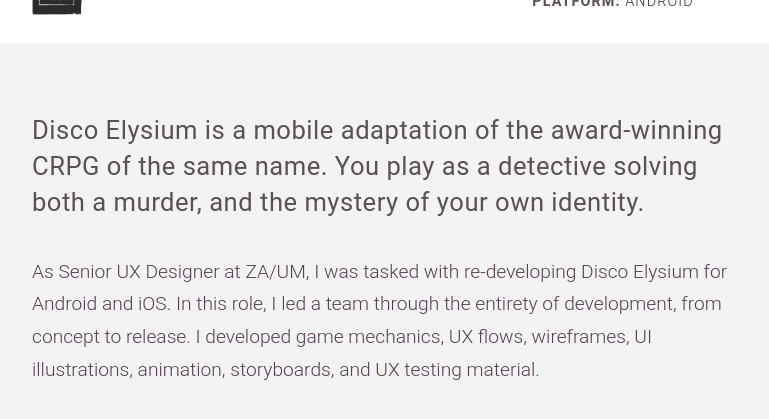
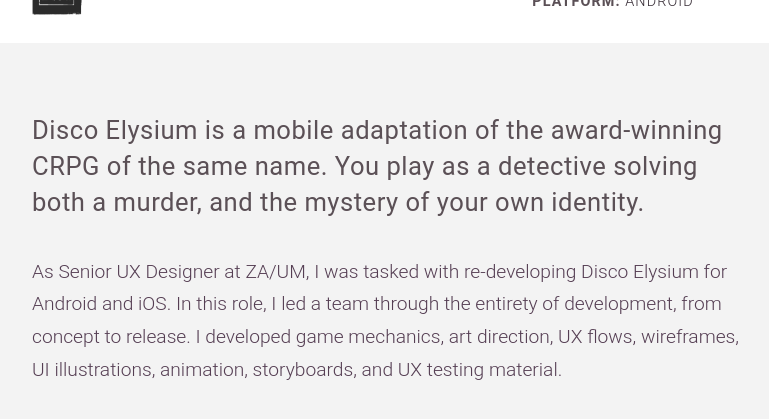
Before and after one commit to BaronBlackmore/SunlightAfterDark, a Jekyll site: the page built from portfolio/disco-elysium-mobile.html, in a window 1280 px wide and 900 px high, scrolled down 1058 px, cut to the strip 0-490 px from the top of the window. Shown: the top 419 px of the strip, without its empty margins (248-1017 px from the left). Built offline with Jekyll 4.4.1, drawn with Linux system fonts in a browser that asks for light colours.

```diff
--- a/portfolio/disco-elysium-mobile.html
+++ b/portfolio/disco-elysium-mobile.html
@@ -48,7 +48,7 @@
 				Disco Elysium is a mobile adaptation of the award-winning CRPG of the same name. You play as a detective solving both a murder, and the mystery of your own identity.
 			</h5>
 			<p>
-				As Senior UX Designer at ZA/UM, I was tasked with re-developing Disco  Elysium for Android and iOS. In this role, I led a team  through the entirety of development, from concept to release. I developed game mechanics, UX flows, wireframes, UI illustrations, animation, storyboards, and UX testing material.
+				As Senior UX Designer at ZA/UM, I was tasked with re-developing Disco  Elysium for Android and iOS. In this role, I led a team  through the entirety of development, from concept to release. I developed game mechanics, art direction, UX flows, wireframes, UI illustrations, animation, storyboards, and UX testing material.
 			</p>
 
 			<div class="nav-pad"></div>
--- a/portfolio/zero-parades.html
+++ b/portfolio/zero-parades.html
@@ -48,7 +48,7 @@
 				ZERO PARADES: For Dead Spies is a narrative driven role playing game from ZA/UM studios, where you play a burnt-out spy reconnecting with their old network in order to attempt an impossible assignment.
 			</h5>
 			<p>
-				As Senior UX Designer at ZA/UM, I was tasked with leading a small multidisciplinary team developing the menus and gameplay of Zero Parades, for PC and console. In this role, I took designs from concept, through wireframing and UX development, to UI illustration, creating assets and documentation for implementation in Unity.
+				As Senior UX Designer at ZA/UM, I was tasked with leading a multidisciplinary team developing the menus and gameplay of Zero Parades, for PC and console. In this role, I took designs from concept, through wireframing and UX development, to UI illustration, creating assets and documentation for implementation in Unity.
 				<br><br>
 
 			</p>
```
Also changed, not shown: images/portfolio/zp_inventory_snap.png (added), 1 other file.
